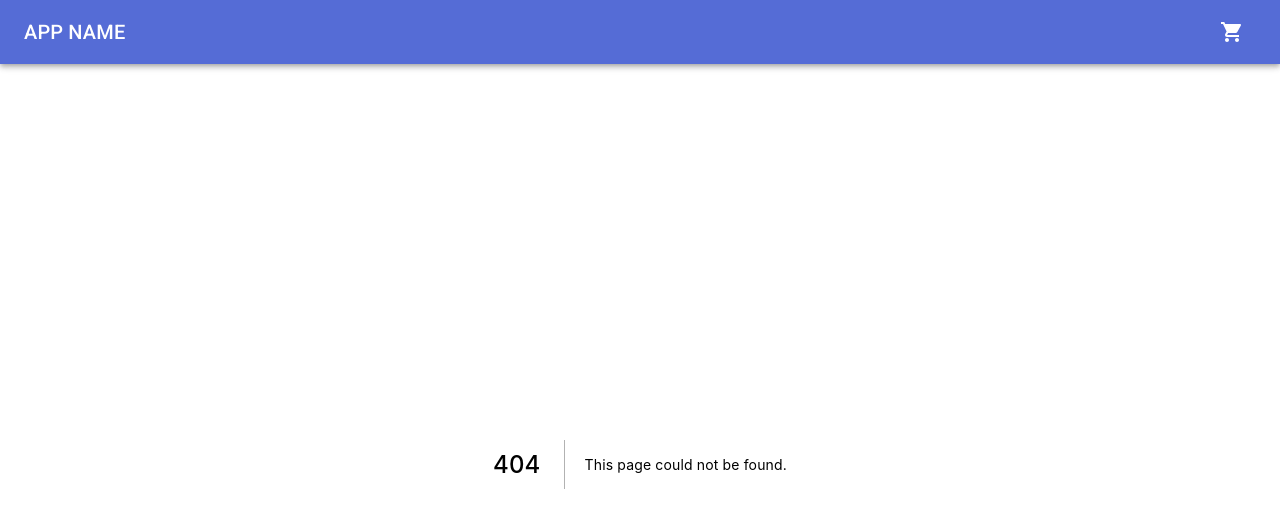
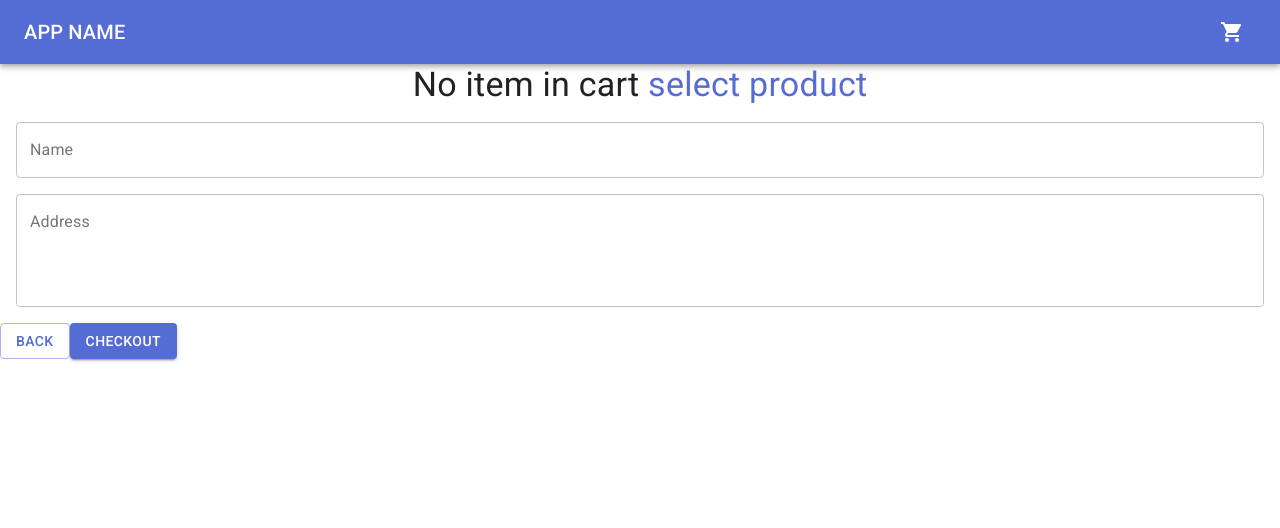
Before and after one commit to iinitz/full-stack-course, a Next.js app in the folder nextjs-101/: page /cart in a window 1280 px wide. Before the commit this address had no page. Shown: the top 528 px of the page. Built offline with nearby package versions, Linux system fonts and the light colour scheme.

Commit message:
complete checkout flow

```diff
--- /dev/null
+++ b/nextjs-101/src/components/CartItems.js
@@ -0,0 +1,71 @@
+import React from 'react';
+import { makeStyles } from '@material-ui/core/styles';
+import Table from '@material-ui/core/Table';
+import TableBody from '@material-ui/core/TableBody';
+import TableCell from '@material-ui/core/TableCell';
+import TableContainer from '@material-ui/core/TableContainer';
+import TableHead from '@material-ui/core/TableHead';
+import TableRow from '@material-ui/core/TableRow';
+import Paper from '@material-ui/core/Paper';
+import { useRecoilState } from 'recoil'
+import { IconButton, Typography, Button } from '@material-ui/core';
+import DeleteIcon from '@material-ui/icons/Delete'
+
+import { cartState } from '../states/atom'
+import Link from '../components/Link'
+
+const useStyles = makeStyles({});
+
+export default function CartItems() {
+  const classes = useStyles();
+  const [cart, setCart] = useRecoilState(cartState)
+  const removeItem = (index) => {
+    setCart((prev) => {
+      return [
+        ...prev.slice(0, index),
+        ...prev.slice(index + 1),
+      ]
+    })
+  }
+  if (cart.length === 0) {
+    return (
+      <>
+        <Typography variant="h4" align="center">
+          No item in cart&nbsp;
+          <Link href="/products">select product</Link>
+        </Typography>
+      </>
+    )
+  }
+  return (
+    <TableContainer component={Paper}>
+      <Table aria-label="simple table">
+        <TableHead>
+          <TableRow>
+            <TableCell>Name</TableCell>
+            <TableCell align="right">Price</TableCell>
+            <TableCell align="right">Delete</TableCell>
+          </TableRow>
+        </TableHead>
+        <TableBody>
+          {cart.map((product, index) => (
+            <TableRow key={product._id}>
+              <TableCell component="th" scope="row">
+                {product.name}
+              </TableCell>
+              <TableCell align="right">{product.price}</TableCell>
+              <TableCell align="right">
+              <IconButton
+                aria-label="delete"
+                onClick={() => removeItem(index)}
+              >
+                <DeleteIcon />
+              </IconButton>
+              </TableCell>
+            </TableRow>
+          ))}
+        </TableBody>
+      </Table>
+    </TableContainer>
+  );
+}
--- /dev/null
+++ b/nextjs-101/src/components/CustomerInfo.js
@@ -0,0 +1,52 @@
+import React from 'react'
+import { TextField, makeStyles } from '@material-ui/core'
+import { useRecoilState } from 'recoil'
+
+import { customerInfoState } from '../states/atom'
+
+const useStyles = makeStyles((theme) => ({
+  input: {
+    margin: theme.spacing(2),
+  },
+}))
+
+const CustomerInfo = () => {
+  const classes = useStyles()
+  const [customerInfo, setCustomerInfo] = useRecoilState(customerInfoState)
+  const { name, address } = customerInfo
+  const handleInputChange = (e) => {
+    const { target } = e
+    setCustomerInfo((prev) => ({
+      ...prev,
+      [target.name]: target.value
+    }))
+  }
+  return (
+    <form noValidate autoComplete="off">
+      <div className={classes.input}>
+        <TextField
+          name="name"
+          label="Name"
+          variant="outlined"
+          fullWidth
+          value={name}
+          onChange={handleInputChange}
+        />
+      </div>
+      <div className={classes.input}>
+        <TextField
+          name="address"
+          label="Address"
+          variant="outlined"
+          multiline
+          fullWidth
+          rows={4}
+          value={address}
+          onChange={handleInputChange}
+        />
+      </div>
+    </form>
+  )
+}
+
+export default CustomerInfo
--- a/nextjs-101/src/components/Navbar.js
+++ b/nextjs-101/src/components/Navbar.js
@@ -1,4 +1,5 @@
 import React from 'react';
+import Router from 'next/router'
 import { makeStyles } from '@material-ui/core/styles';
 import AppBar from '@material-ui/core/AppBar';
 import Toolbar from '@material-ui/core/Toolbar';
@@ -19,7 +20,9 @@ const useStyles = makeStyles((theme) => ({
 export default function PrimarySearchAppBar() {
   const classes = useStyles();
   const cartCount = useRecoilValue(cartCountState)
-  console.log(cartCount)
+  const redirectToCartPage = () => {
+    Router.push('/cart')
+  }
   return (
     <div className={classes.grow}>
       <AppBar position="static">
@@ -28,7 +31,7 @@ export default function PrimarySearchAppBar() {
             APP NAME
           </Typography>
           <div className={classes.grow} />
-          <IconButton color="inherit">
+          <IconButton color="inherit" onClick={redirectToCartPage}>
             <Badge badgeContent={cartCount} color="secondary">
               <ShoppingCartIcon />
             </Badge>
--- a/nextjs-101/src/components/ProductList.js
+++ b/nextjs-101/src/components/ProductList.js
@@ -42,7 +42,7 @@ export default function ProductList({ products }) {
           <ListSubheader component="div">Product list</ListSubheader>
         </GridListTile>
         {products.map((product) => (
-          <GridListTile key={product.imgUrl}>
+          <GridListTile key={product._id}>
             <img src={product.imgUrl} alt={product.name} />
             <GridListTileBar
               title={product.name}
--- /dev/null
+++ b/nextjs-101/src/pages/cart.js
@@ -0,0 +1,77 @@
+import React from 'react'
+import { Button } from '@material-ui/core'
+import { useRecoilValue, useResetRecoilState } from 'recoil'
+import { gql, useMutation } from '@apollo/client'
+import Router from 'next/router'
+
+import Link from '../components/Link'
+import CartItems from '../components/CartItems'
+import { cartState, customerInfoState } from '../states/atom'
+import CustomerInfo from '../components/CustomerInfo'
+
+const CREATE_ORDER_MUTATION = gql`
+mutation ($record: CreateOneOrderInput!) {
+  createOrder (record: $record) {
+    recordId
+  }
+}
+`
+const CREATE_ORDER_ITEMS_MUTATION = gql`
+mutation ($records: [CreateManyOrderItemInput!]!) {
+  createOrderItems (records: $records) {
+    recordIds
+  }
+}
+`
+
+const Cart = () => {
+  const cart = useRecoilValue(cartState)
+  const customerInfo = useRecoilValue(customerInfoState)
+  const resetCart = useResetRecoilState(cartState)
+  const resetCustomerInfo = useResetRecoilState(customerInfoState)
+  const [createOrder] = useMutation(CREATE_ORDER_MUTATION)
+  const [createOrderItems] = useMutation(CREATE_ORDER_ITEMS_MUTATION)
+  const handleCheckout = async () => {
+    const { data: { createOrder: { recordId: orderId } } } = await createOrder({
+      variables: {
+        record: customerInfo
+      }
+    })
+    const orderItems = await createOrderItems({
+      variables: {
+        records: cart.map(product => ({
+          orderId,
+          productId: product._id,
+          quantity: 1,
+        }))
+      }
+    })
+    console.log(orderId)
+    resetCart()
+    resetCustomerInfo()
+    Router.push('/products')
+  }
+  return (
+    <>
+      <CartItems />
+      <CustomerInfo />
+      <Button
+        variant="outlined"
+        color="primary"
+        component={Link}
+        href="/products"
+      >
+        Back
+      </Button>
+      <Button
+        variant="contained"
+        color="primary"
+        onClick={handleCheckout}
+      >
+        Checkout
+      </Button>
+    </>
+  )
+}
+
+export default Cart
--- a/nextjs-101/src/states/atom.js
+++ b/nextjs-101/src/states/atom.js
@@ -12,3 +12,11 @@ export const cartCountState = selector({
     return cart.length
   },
 })
+
+export const customerInfoState = atom({
+  key: 'customerInfoState',
+  default: {
+    name: '',
+    address: '',
+  }
+})
```
Also changed, not shown: nextjs-101/src/pages/products.js (+4 -26 lines).
